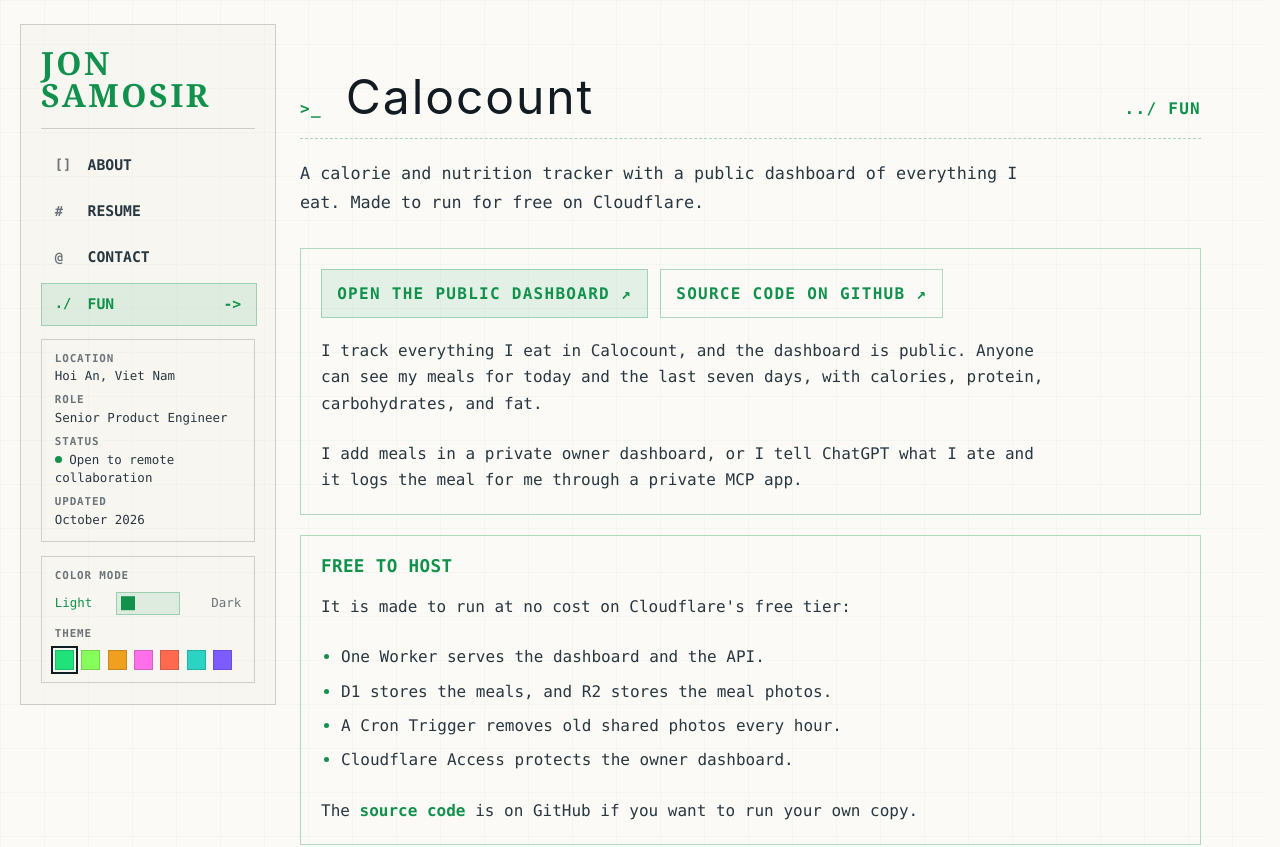
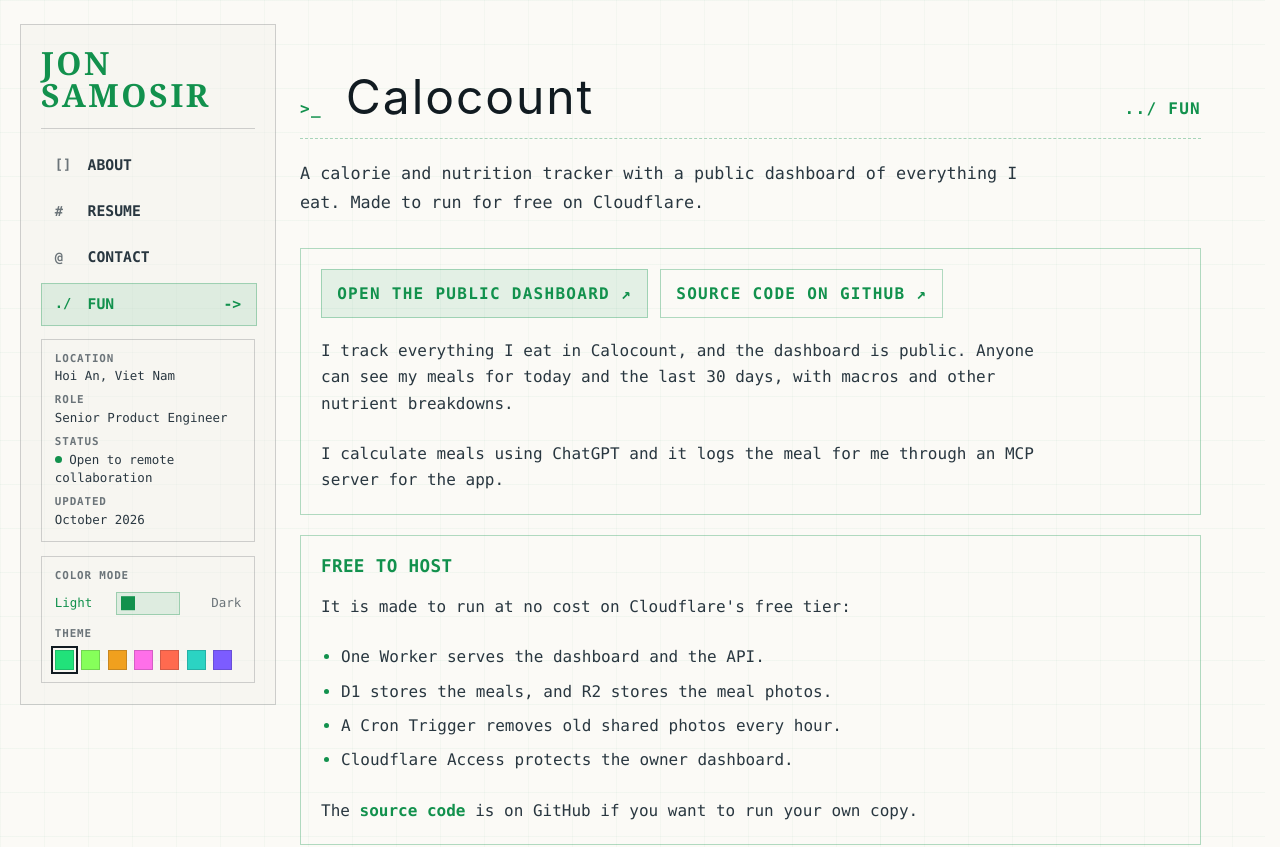
Before and after one commit to poltak/poltak.github.io, a SvelteKit app: page /fun/calocount in a window 1280 px wide. Shown: the top 847 px of the page. Built offline with nearby package versions, Linux system fonts and the light colour scheme.

Commit message:
Update copy for calocount page

```diff
--- a/src/routes/(app)/fun/(items)/calocount/+page.svelte
+++ b/src/routes/(app)/fun/(items)/calocount/+page.svelte
@@ -13,12 +13,11 @@
 
     <p>
         I track everything I eat in Calocount, and the dashboard is public. Anyone can see my meals
-        for today and the last seven days, with calories, protein, carbohydrates, and fat.
+        for today and the last 30 days, with macros and other nutrient breakdowns.
     </p>
 
     <p>
-        I add meals in a private owner dashboard, or I tell ChatGPT what I ate and it logs the meal
-        for me through a private MCP app.
+        I calculate meals using ChatGPT and it logs the meal for me through an MCP server for the app.
     </p>
 </section>
 
```
